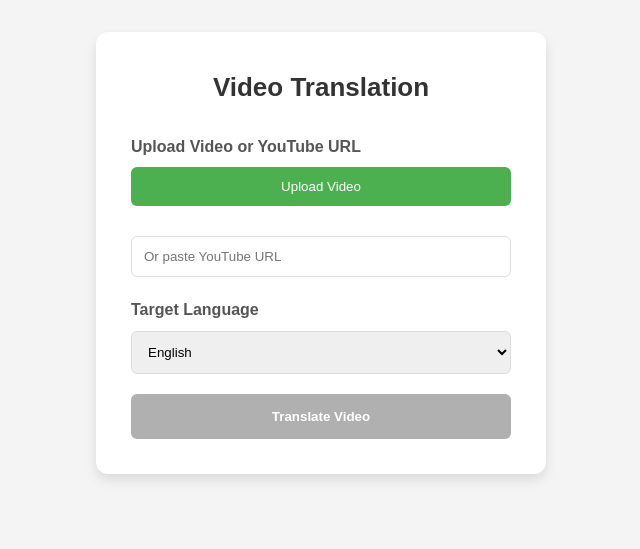
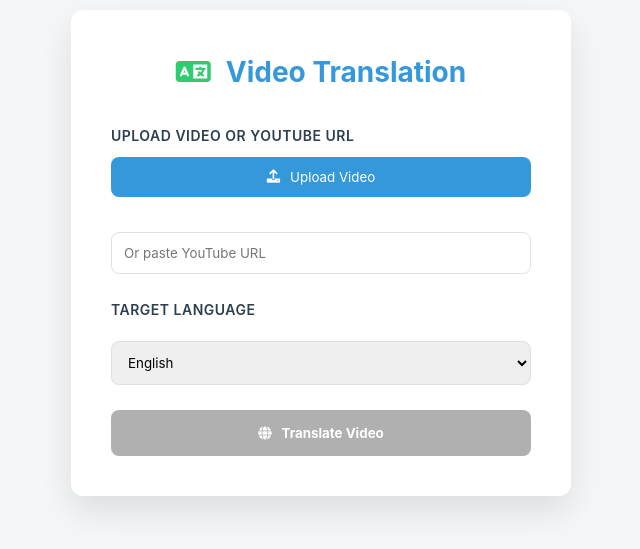
Before and after one commit to SwarajKanse/Speech-to-Speech-Streaming, a plain HTML site: page index.html in a window 1280 px wide. Shown: the part 147-696 px from the top of the page, without its empty margins (319-959 px from the left). Drawn offline with Linux system fonts and the light colour scheme.

Commit message:
Add files via upload

```diff
--- a/index.html
+++ b/index.html
@@ -4,107 +4,161 @@
     <meta charset="UTF-8">
     <meta name="viewport" content="width=device-width, initial-scale=1.0">
     <title>Video Translation App</title>
+    <link href="https://cdnjs.cloudflare.com/ajax/libs/font-awesome/6.0.0-beta3/css/all.min.css" rel="stylesheet">
     <style>
+        :root {
+            --primary-color: #3498db;
+            --secondary-color: #2ecc71;
+            --background-color: #f4f6f7;
+            --text-color: #2c3e50;
+            --border-radius: 12px;
+        }
+
         * {
             box-sizing: border-box;
             margin: 0;
             padding: 0;
-            font-family: 'Arial', sans-serif;
+            font-family: 'Inter', -apple-system, BlinkMacSystemFont, 'Segoe UI', Roboto, Oxygen, Ubuntu, Cantarell, 'Open Sans', 'Helvetica Neue', sans-serif;
         }
+
         body {
-            background-color: #f4f4f4;
+            background-color: var(--background-color);
             display: flex;
             justify-content: center;
             align-items: center;
             min-height: 100vh;
             padding: 20px;
             line-height: 1.6;
+            color: var(--text-color);
         }
+
         .container {
             background-color: white;
-            border-radius: 12px;
-            box-shadow: 0 6px 12px rgba(0,0,0,0.1);
+            border-radius: var(--border-radius);
+            box-shadow: 0 15px 35px rgba(0,0,0,0.1);
             width: 100%;
-            max-width: 450px;
-            padding: 35px;
+            max-width: 500px;
+            padding: 40px;
+            transition: transform 0.3s ease;
         }
+
+        .container:hover {
+            transform: translateY(-5px);
+        }
+
         .title {
             text-align: center;
+            margin-bottom: 30px;
+            color: var(--primary-color);
+            font-size: 28px;
+            font-weight: 700;
+            display: flex;
+            align-items: center;
+            justify-content: center;
+            gap: 15px;
+        }
+
+        .title i {
+            color: var(--secondary-color);
+        }
+
+        .input-group {
             margin-bottom: 25px;
-            color: #333;
-            font-size: 26px;
-            font-weight: bold;
         }
-        .input-group {
-            margin-bottom: 20px;
-        }
+
         .input-group label {
             display: block;
-            margin-bottom: 8px;
-            color: #555;
+            margin-bottom: 10px;
+            color: var(--text-color);
             font-weight: 600;
+            font-size: 14px;
+            text-transform: uppercase;
+            letter-spacing: 0.5px;
         }
+
         .file-input-wrapper {
             display: flex;
             align-items: center;
             gap: 10px;
         }
+
         #fileInput {
             display: none;
         }
+
         .file-upload-btn {
             flex-grow: 1;
-            padding: 12px;
-            background-color: #4CAF50;
+            padding: 12px 15px;
+            background-color: var(--primary-color);
             color: white;
             border: none;
-            border-radius: 6px;
+            border-radius: 8px;
             cursor: pointer;
-            transition: background-color 0.3s ease;
+            transition: all 0.3s ease;
+            display: flex;
+            align-items: center;
+            justify-content: center;
+            gap: 10px;
         }
+
         .file-upload-btn:hover {
-            background-color: #45a049;
+            background-color: #2980b9;
+            box-shadow: 0 4px 15px rgba(52, 152, 219, 0.3);
         }
+
         .clear-btn {
-            background-color: #f44336;
+            background-color: #e74c3c;
             color: white;
             border: none;
             padding: 12px;
-            border-radius: 6px;
+            border-radius: 8px;
             cursor: pointer;
             transition: background-color 0.3s ease;
+            display: flex;
+            align-items: center;
+            justify-content: center;
         }
+
         .clear-btn:hover {
-            background-color: #d32f2f;
+            background-color: #c0392b;
         }
-        #youtubeUrl {
+
+        #youtubeUrl, #languageSelect {
             width: 100%;
             padding: 12px;
-            border: 1px solid #ddd;
-            border-radius: 6px;
+            border: 1px solid #e0e0e0;
+            border-radius: 8px;
             margin-top: 10px;
+            transition: border-color 0.3s ease;
         }
-        #languageSelect {
-            width: 100%;
-            padding: 12px;
-            border: 1px solid #ddd;
-            border-radius: 6px;
+
+        #youtubeUrl:focus, #languageSelect:focus {
+            outline: none;
+            border-color: var(--primary-color);
+            box-shadow: 0 0 0 2px rgba(52, 152, 219, 0.2);
         }
+
         #translateBtn {
             width: 100%;
             padding: 15px;
-            background-color: #2196F3;
+            background-color: var(--secondary-color);
             color: white;
             border: none;
-            border-radius: 6px;
+            border-radius: 8px;
             cursor: pointer;
-            transition: background-color 0.3s ease;
+            transition: all 0.3s ease;
             font-weight: bold;
+            display: flex;
+            align-items: center;
+            justify-content: center;
+            gap: 10px;
         }
+
         #translateBtn:disabled {
             background-color: #b0b0b0;
             cursor: not-allowed;
         }
+
         #loading-overlay {
             position: fixed;
             top: 0;
@@ -117,17 +171,35 @@
             align-items: center;
             z-index: 1000;
         }
+
         .spinner {
-            width: 50px;
-            height: 50px;
-            border: 5px solid #f3f3f3;
-            border-top: 5px solid #3498db;
+            width: 60px;
+            height: 60px;
+            border: 6px solid #f3f3f3;
+            border-top: 6px solid var(--primary-color);
             border-radius: 50%;
             animation: spin 1s linear infinite;
         }
+
         @keyframes spin {
             0% { transform: rotate(0deg); }
             100% { transform: rotate(360deg); }
+        }
+
+        @media (max-width: 480px) {
+            .container {
+                padding: 25px;
+                margin: 0 10px;
+            }
+
+            .file-input-wrapper {
+                flex-direction: column;
+                gap: 10px;
+            }
+
+            .file-upload-btn, .clear-btn {
+                width: 100%;
+            }
         }
     </style>
 </head>
@@ -137,14 +209,21 @@
     </div>
 
     <div class="container">
-        <h1 class="title">Video Translation</h1>
+        <h1 class="title">
+            <i class="fas fa-language"></i>
+            Video Translation
+        </h1>
 
         <div class="input-group">
             <label>Upload Video or YouTube URL</label>
             <div class="file-input-wrapper">
                 <input type="file" id="fileInput" accept="video/*">
-                <button id="uploadBtn" class="file-upload-btn">Upload Video</button>
-                <button id="clearFileBtn" class="clear-btn" style="display:none;">✕</button>
+                <button id="uploadBtn" class="file-upload-btn">
+                    <i class="fas fa-upload"></i> Upload Video
+                </button>
+                <button id="clearFileBtn" class="clear-btn" style="display:none;">
+                    <i class="fas fa-times"></i>
+                </button>
             </div>
         </div>
 
@@ -154,7 +233,7 @@
 
         <div class="input-group">
             <label>Target Language</label>
-            <select id="languageSelect">
+<select id="languageSelect">
     <option value="en">English</option>
     <option value="es">Spanish</option>
     <option value="fr">French</option>
@@ -263,7 +342,9 @@
 </select>
         </div>
 
-        <button id="translateBtn" disabled>Translate Video</button>
+        <button id="translateBtn" disabled>
+            <i class="fas fa-globe"></i> Translate Video
+        </button>
     </div>
 
     <script>
```
